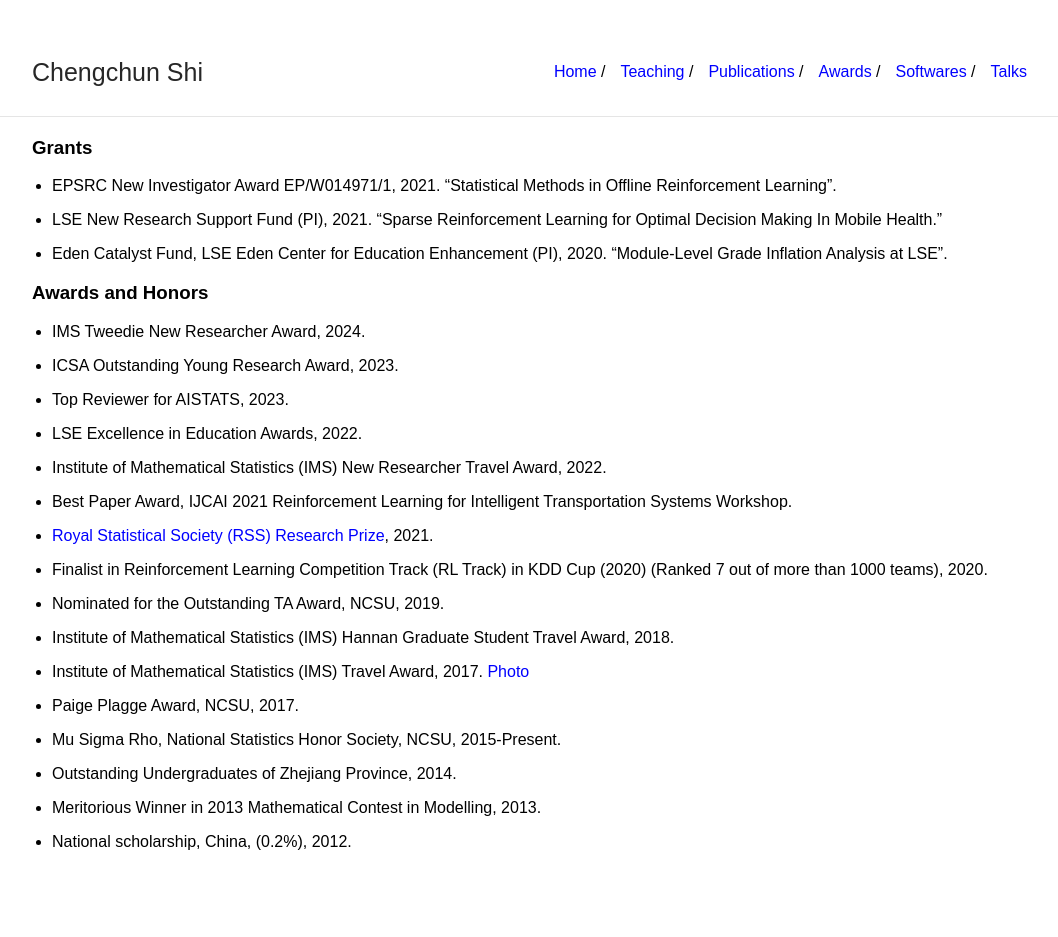
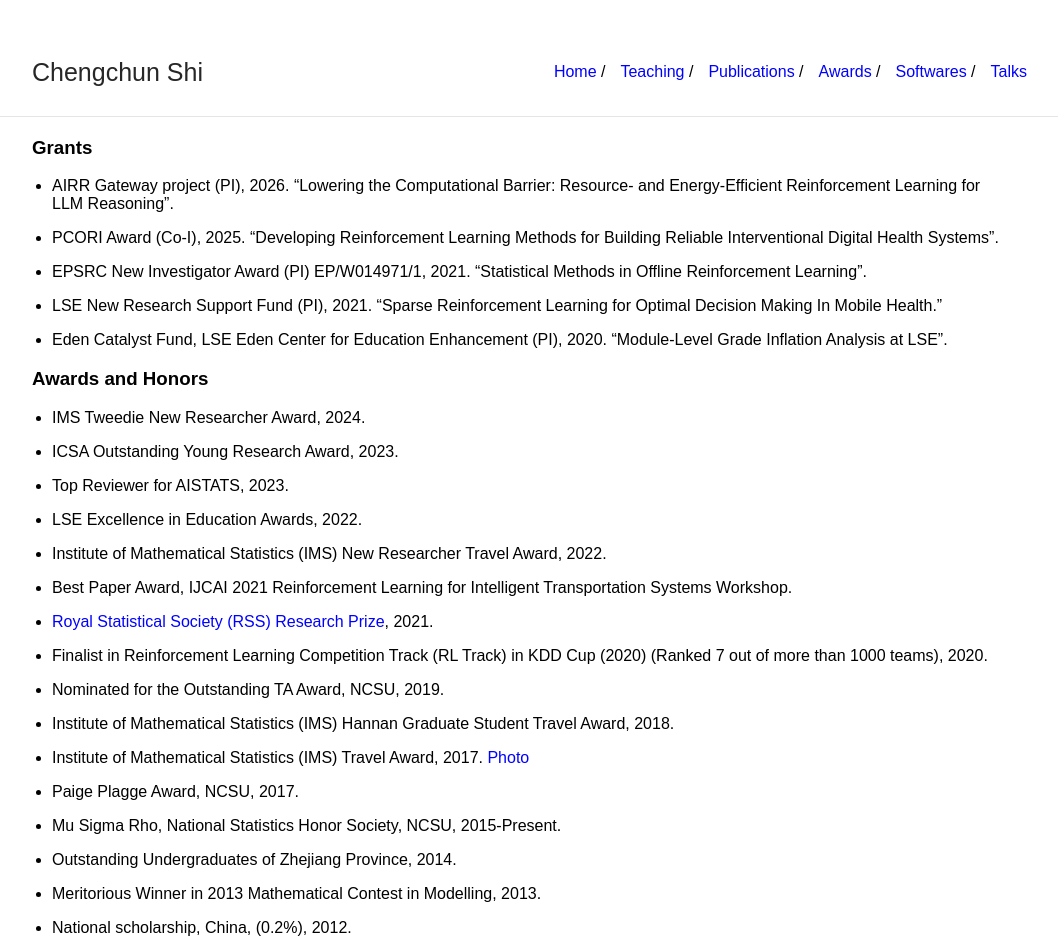
Before and after one commit to callmespring/callmespring.github.io, a Jekyll site: the page built from awards.md, in a window 1280 px wide. Shown: the whole page, without its empty margins (108-1166 px from the left). Built offline with Jekyll 4.4.1, drawn with Linux system fonts in a browser that asks for light colours; before the commit the page ends 908 px from its top, so only the background shows below that.

Commit message:
Update awards.md

```diff
--- a/awards.md
+++ b/awards.md
@@ -5,7 +5,11 @@ title: Grants and Awards
 
 ### Grants
 
-* EPSRC New Investigator Award EP/W014971/1, 2021. "Statistical Methods in Offline Reinforcement Learning".
+* AIRR Gateway project (PI), 2026. "Lowering the Computational Barrier: Resource- and Energy-Efficient Reinforcement Learning for LLM Reasoning".
+
+* PCORI Award (Co-I), 2025. "Developing Reinforcement Learning Methods for Building Reliable Interventional Digital Health Systems".
+
+* EPSRC New Investigator Award (PI) EP/W014971/1, 2021. "Statistical Methods in Offline Reinforcement Learning".
 
 * LSE New Research Support Fund (PI), 2021. "Sparse Reinforcement Learning for Optimal Decision Making In Mobile Health."
 
```
